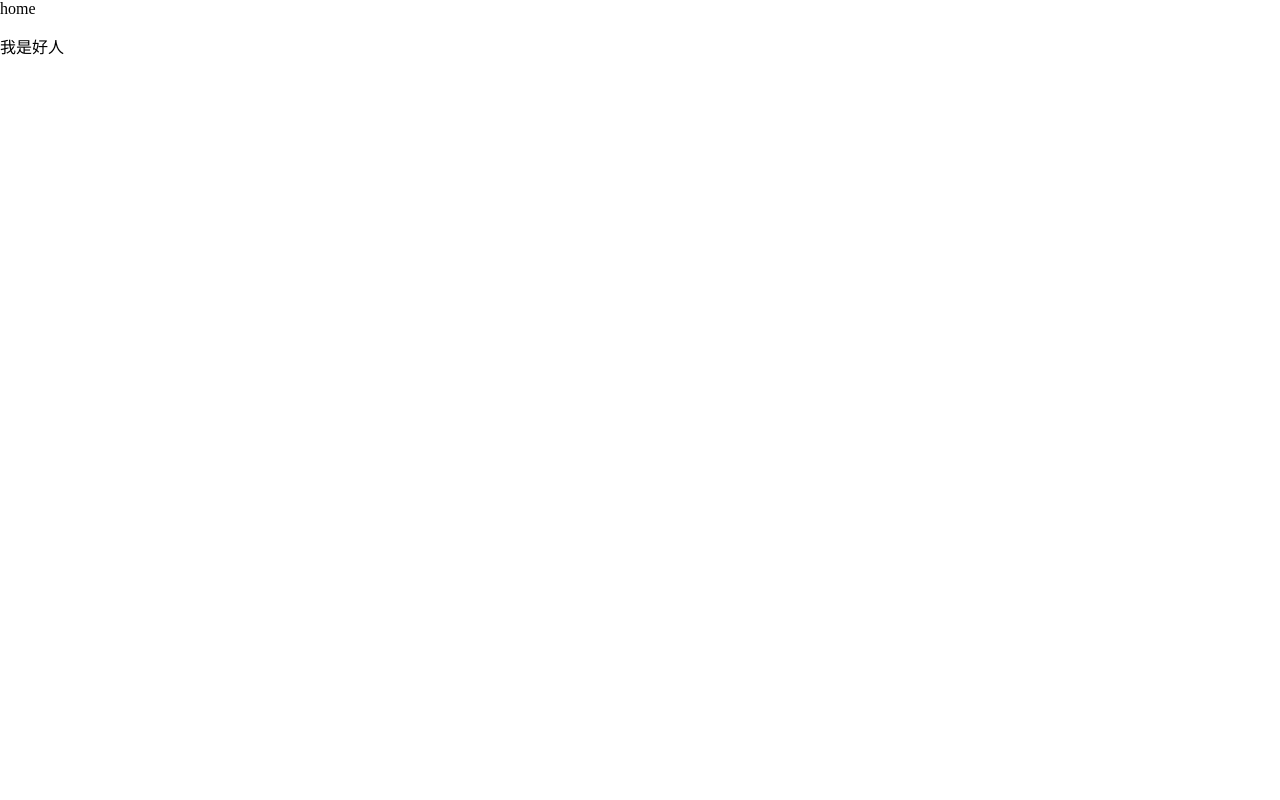
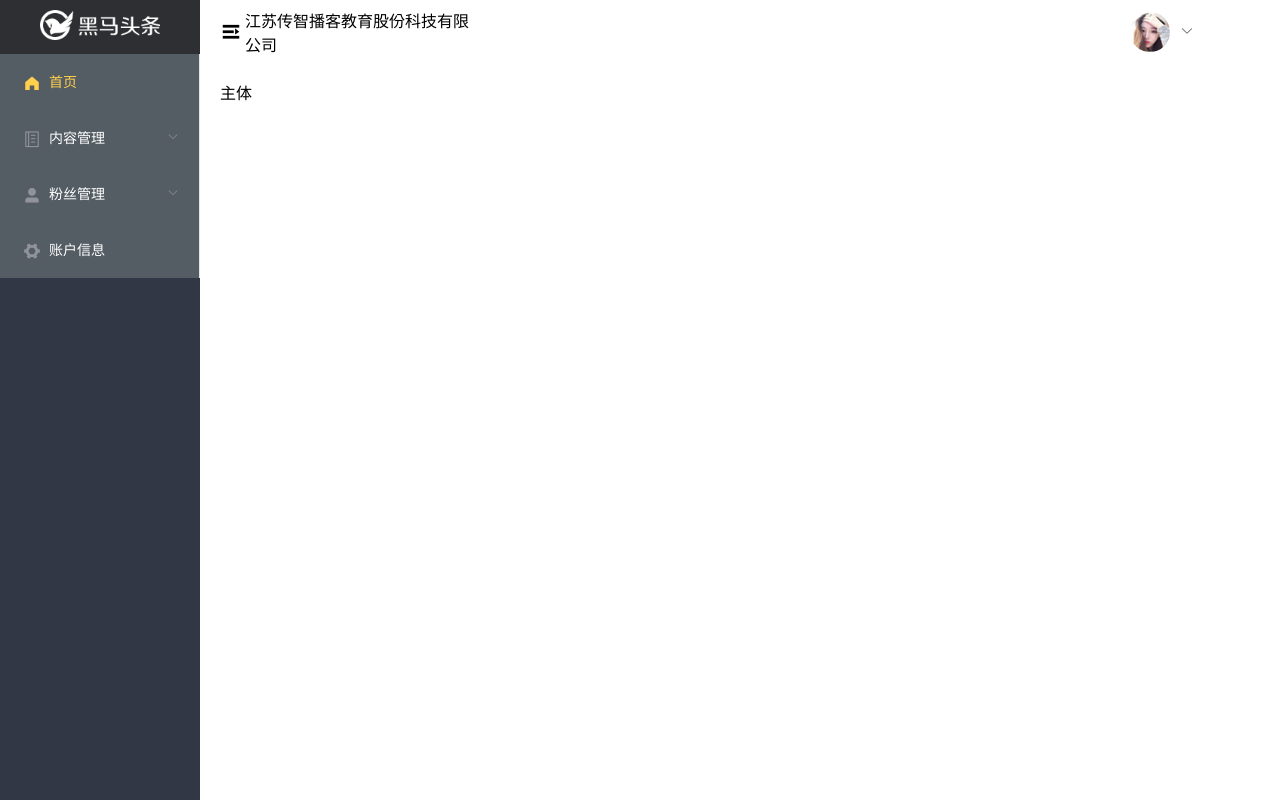
Before and after one commit to kaifeng680/Headlines-, a Vue app: page /#/ in a window 1280 px wide. Built offline with nearby package versions, Linux system fonts and the light colour scheme; no server answers.

Commit message:
退出清除token

```diff
--- /dev/null
+++ b/src/components/home/layout-aside.vue
@@ -0,0 +1,64 @@
+<template>
+  <div class="aside">
+    <div class="asideimg">
+      <img src="../../assets/img/logo_admin.png" alt />
+    </div>
+    <el-menu
+      default-active="2"
+      class="el-menu-vertical-demo"
+      background-color="#545c64"
+      text-color="#fff"
+      active-text-color="#ffd04b"
+    >
+      <el-menu-item index="2">
+        <i class="el-icon-s-home"></i>
+        <span slot="title">首页</span>
+      </el-menu-item>
+      <el-submenu>
+        <template slot="title">
+          <i class="el-icon-notebook-2"></i>
+          <span>内容管理</span>
+        </template>
+        <el-menu-item>发表文章</el-menu-item>
+        <el-menu-item>内容列表</el-menu-item>
+        <el-menu-item>素材管理</el-menu-item>
+        <el-menu-item>评论列表</el-menu-item>
+      </el-submenu>
+      <el-submenu index="fansdata">
+        <template slot="title">
+          <i class="el-icon-user-solid"></i>
+          <span>粉丝管理</span>
+        </template>
+        <el-menu-item>图文数据</el-menu-item>
+        <el-menu-item>粉丝概况</el-menu-item>
+        <el-menu-item>粉丝画像</el-menu-item>
+        <el-menu-item>粉丝列表</el-menu-item>
+      </el-submenu>
+
+      <el-menu-item>
+        <i class="el-icon-s-tools"></i>
+        <span slot="title">账户信息</span>
+      </el-menu-item>
+    </el-menu>
+  </div>
+</template>
+
+<script>
+export default {}
+</script>
+
+<style lang='less' scoped >
+.aside {
+  width: 200px;
+  height: 100vh;
+  background-color: #323745;
+  .asideimg {
+    background-color: #2e2f32;
+    text-align: center;
+    padding: 10px 0;
+    img {
+      height: 30px;
+    }
+  }
+}
+</style>
--- /dev/null
+++ b/src/components/home/layout-header.vue
@@ -0,0 +1,87 @@
+<template>
+  <el-row class="layout-header" type="flex" justify="space-between">
+    <!-- span是给col的宽度  elementUI将页面分为24分 -->
+    <el-col class="left" :span="6">
+      <i class="el-icon-s-unfold icon"></i>
+      <span>江苏传智播客教育股份科技有限公司</span>
+    </el-col>
+    <el-col class="right" :span="3">
+      <!-- 如果属性不给:就相当于 -->
+      <img class="head-img" :src="userInfo.photo ? userInfo.photo :dafaultImg" alt />
+      <!-- 下拉菜单 -->
+      <el-dropdown @command=" handleMenuItem">
+        <span class="el-dropdown-link">
+          {{userInfo.name}}
+          <i class="el-icon-arrow-down el-icon--right"></i>
+        </span>
+        <el-dropdown-menu slot="dropdown">
+          <el-dropdown-item command="account">个人信息</el-dropdown-item>
+          <el-dropdown-item command="git">git地址</el-dropdown-item>
+          <el-dropdown-item command="lgot">退出</el-dropdown-item>
+        </el-dropdown-menu>
+      </el-dropdown>
+    </el-col>
+  </el-row>
+</template>
+
+<script>
+export default {
+  data () {
+    return {
+      userInfo: {},
+      dafaultImg: require('../../assets/img/avatar.jpg') // 转成base64字符串
+    }
+  },
+  methods: {
+    //  获取用户数据
+    getUserInfo () {
+      let token = window.localStorage.getItem('user-token')
+      this.$axios({
+        url: '/user/profile',
+        headers: { Authorization: `Bearer ${token}` }
+      }).then(result => {
+        console.log(result)
+        this.userInfo = result.data.data
+      })
+    },
+    handleMenuItem (command) {
+      if (command === 'account') {
+        //   账户信息
+        console.log('账户信息')
+      } else if (command === 'git') {
+        window.location.href = 'https://github.com/shuiruohanyu/82heimatoutiao' //    跳转至git地址
+      } else {
+        window.localStorage.clear() //  清除所有缓存
+        this.$router.push('./login') //   跳转登录页面
+      }
+    }
+  },
+  created () {
+    this.getUserInfo()
+  }
+}
+</script>
+
+<style lang='less' scoped>
+.layout-header {
+  padding: 8px 0;
+  .left {
+    .icon {
+      font-size: 22px;
+      margin-right: 3px;
+    }
+    display: flex;
+    align-items: center;
+  }
+  .right {
+    display: flex;
+    align-items: center;
+    .head-img {
+      border-radius: 50%;
+      margin-right: 5px;
+      width: 40px;
+      height: 40px;
+    }
+  }
+}
+</style>
--- /dev/null
+++ b/src/components/index.js
@@ -0,0 +1,10 @@
+import layoutAside from './home/layout-aside.vue'
+import layoutHeader from './home/layout-header.vue'
+
+// 定义所有自定义组件的插件
+export default {
+  install: function (Vue) {
+    Vue.component('layout-aside', layoutAside)
+    Vue.component('layoutHeader', layoutHeader)
+  }
+}
--- a/src/main.js
+++ b/src/main.js
@@ -2,13 +2,15 @@ import Vue from 'vue'
 import App from './App.vue'
 import router from './router'
 import ElementUI from 'element-ui' // 引入UI
+import Component from './components' // 自定义组件
 import 'element-ui/lib/theme-chalk/index.css' // 引入样式
 import './style/index.less' // 引入初始化样式
 import axios from 'axios'
 axios.defaults.baseURL = 'http://ttapi.research.itcast.cn/mp/v1_0' // 赋值基础地址
 Vue.prototype.$axios = axios // 给Vue对象的原型属性赋值 那么所有vue实例自动拥有$axios
 Vue.config.productionTip = false
-Vue.use(ElementUI)
+Vue.use(ElementUI) // 全局注册elementui 组件 任意组件都可以使用
+Vue.use(Component)// 全局注册自定义组件
 new Vue({
   router,
   render: h => h(App)
--- a/src/views/home/index.vue
+++ b/src/views/home/index.vue
@@ -1,13 +1,25 @@
 <template>
-  <div class="main">
-    home
-    <p>我是好人</p>
-  </div>
+  <el-container>
+    <!-- 侧边容器 -->
+    <el-aside style="width:200px">
+      <!-- 组件 -->
+      <layout-aside></layout-aside>
+    </el-aside>
+    <!-- 右边容器 -->
+    <el-container>
+      <!-- 头部组件 -->
+      <el-header>
+        <!-- 引入组件 -->
+        <layout-header></layout-header>
+      </el-header>
+      <el-main>主体</el-main>
+    </el-container>
+  </el-container>
 </template>
 
 <script>
 export default {}
 </script>
 
-<style lang='less'>
+<style lang='less' scoped>
 </style>
```
Also changed, not shown: src/components/HelloWorld.vue (deleted, +0 -58 lines).
